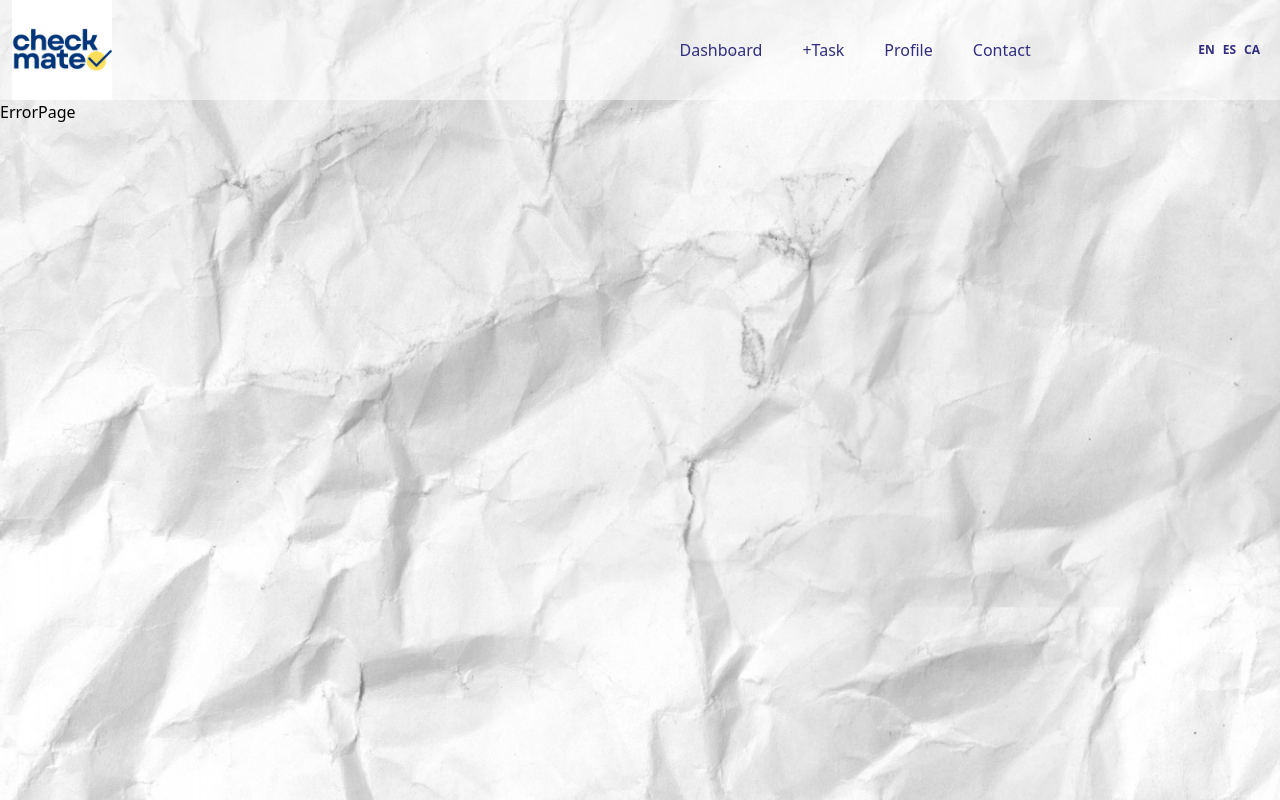
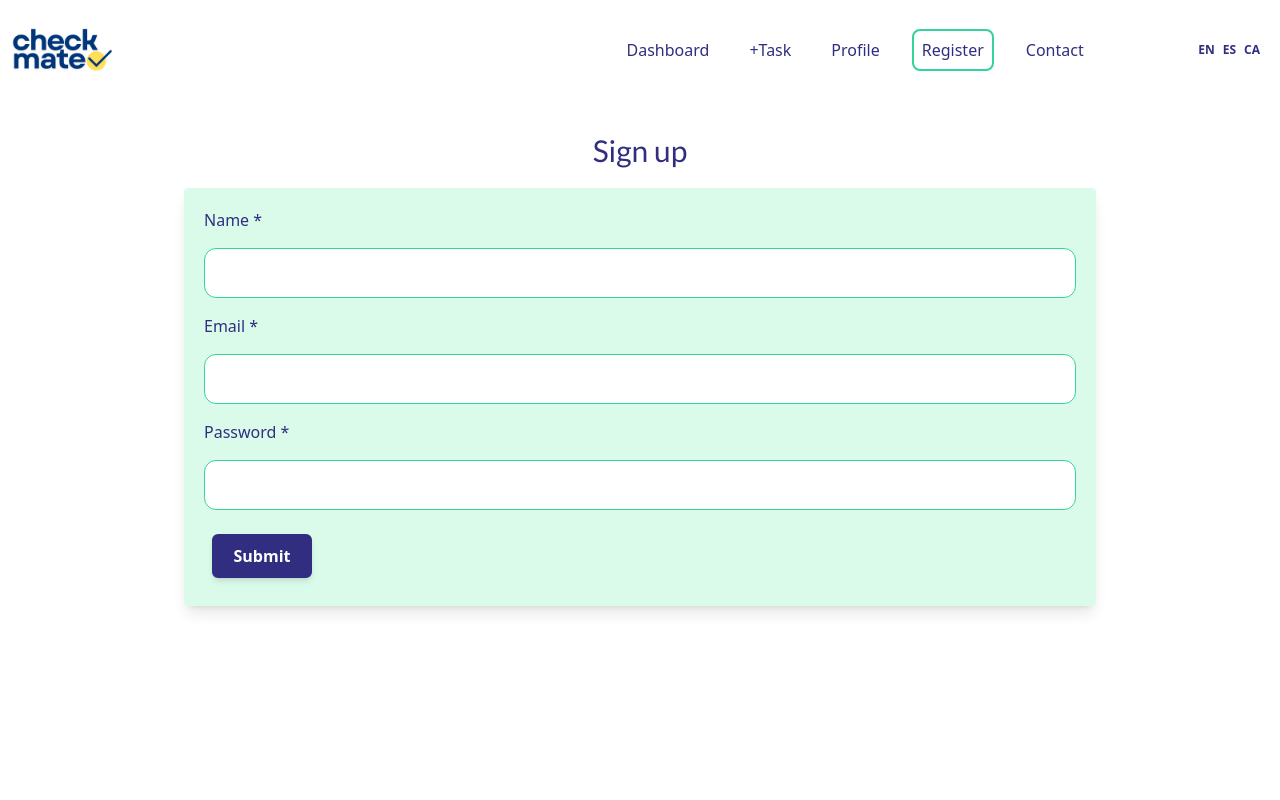
Before and after one commit to OhMyLaia/check-mate-app, a React (Vite) app in the folder frontend/: page /sign-up in a window 1280 px wide. Built offline with nearby package versions, Linux system fonts and the light colour scheme.

Commit message:
created register form UI, WIP: create logics

```diff
--- a/frontend/src/App.css
+++ b/frontend/src/App.css
@@ -31,17 +31,17 @@
 }
 
 body {
-  background-image: url('./assets/paper-texture.png');
+  /* background-image: url('./assets/paper-texture.png'); */
   /* background-repeat: repeat; */
-  background-repeat: no-repeat;
+  /* background-repeat: no-repeat; */
 
   /* 2. Stretch it to cover the whole visible screen */
-  background-size: cover;
+  /* background-size: cover;  */
 
   /* 3. LOCK IT. The content scrolls, the paper stays still. */
-  background-attachment: fixed;
+  /* background-attachment: fixed;  */
 
-  background-position: center;
+  /* background-position: center; */
 
 }
 
--- a/frontend/src/components/NewTaskForm.tsx
+++ b/frontend/src/components/NewTaskForm.tsx
@@ -34,7 +34,7 @@ function NewTaskForm() {
             <div className='bg-secondary-light/80 h-1/3 w-3/4 shadow-lg m-5 rounded'>
                 <form className='flex flex-col gap-y-4 w-full p-5'>
 
-                    <label htmlFor="task_id" className="font-medium"> Select a task </label>
+                    <label htmlFor="task_id" className="font-medium"> Select a task * </label>
                     <GenericSelect
                         label="task"
                         value={task}
@@ -68,7 +68,7 @@ function NewTaskForm() {
                     // onChange={handleChange}
                     />
                     <span className='text-sm text-end'>{`${text.length}/300`}</span>
-                    <label htmlFor="assignee_id" className="font-medium"> Assign to </label>
+                    <label htmlFor="assignee_id" className="font-medium"> Assign to * </label>
                     <GenericSelect
                         label="assignee"
                         value={assignee}
@@ -76,7 +76,7 @@ function NewTaskForm() {
                         onChange={(newValue) => setAssignee(newValue)}
                     />
 
-                    <label htmlFor="weekday_id" className="font-medium"> Day </label>
+                    <label htmlFor="weekday_id" className="font-medium"> Day * </label>
                     <GenericSelect
                         label="weekday"
                         value={day}
@@ -91,14 +91,14 @@ function NewTaskForm() {
                         options={priorityOptions}
                         onChange={(newValue) => setPriority(newValue)}
                     />
+                    {/* if no priority, low? */}
 
                     <label htmlFor="penalty_id"
                         className="font-medium border-2
                     bg-orange-500/10
                     text-orange-500
                     border-orange-500
-                    w-fit px-2 rounded-lg">
-                        Penalty </label>
+                    w-fit px-2 rounded-lg"> Penalty </label>
                     <GenericSelect
                         label="penalty"
                         value={penalty}
--- a/frontend/src/components/RegisterForm.tsx
+++ b/frontend/src/components/RegisterForm.tsx
@@ -11,11 +11,11 @@ function RegisterForm() {
 
     return (
         <div className='p-4 flex flex-col justify-start items-center w-full text-primary'>
-            <h2 className='text-center lato-regular text-3xl'>New custom name</h2>
+            <h2 className='text-center lato-regular text-3xl'>Sign up</h2>
             <div className='bg-secondary-light/80 h-1/3 w-3/4 shadow-lg m-5 rounded'>
                 <form className='flex flex-col gap-y-4 w-full p-5'>
 
-                    <label htmlFor="name_id" className="font-medium"> Select a name </label>
+                    <label htmlFor="name_id" className="font-medium"> Name * </label>
                     <input
                         type="text"
                         id="name_id"
@@ -23,7 +23,26 @@ function RegisterForm() {
                         className='w-full border border-secondary rounded-xl bg-white p-3'
                     ></input>
 
-                    <NavLink to={"/home"}>
+                    <label htmlFor="email_id" className="font-medium"> Email * </label>
+                    <input
+                        type="email"
+                        id="email_id"
+                        name="email"
+                        className='w-full border border-secondary rounded-xl bg-white p-3'
+                    ></input>
+
+                    <label htmlFor="password_id" className="font-medium"> Password * </label>
+                    <input
+                        type="password"
+                        id="password_id"
+                        name="password"
+                        className='w-full border border-secondary rounded-xl bg-white p-3'
+                    ></input>
+
+                        {/* join household / create household here */}
+
+                    <div className='w-fit'>
+                        <NavLink to={"/profile"}>
                             <PrimaryButton
                                 // isLoading={isLoading}
                                 type={"submit"}
@@ -31,6 +50,7 @@ function RegisterForm() {
                                 className={`${"bg-primary border-2 border-primary text-white hover:bg-secondary hover:border-2 hover:border-primary hover:text-primary"}`}
                             />
                         </NavLink>
+                    </div>
                 </form>
             </div>
         </div>
--- a/frontend/src/layout/Navbar.tsx
+++ b/frontend/src/layout/Navbar.tsx
@@ -46,6 +46,7 @@ function Navbar() {
         { name: '+Task', path: '/new-task' },
         // { name: 'Dashboard', path: '/dashboard'},
         { name: 'Profile', path: '/profile' },
+        { name: 'Register', path: '/sign-up' },
         { name: 'Contact', path: '/contact' },
         // { name: 'About us', path: '/about' },
     ];
--- a/frontend/src/pages/LandingPage.tsx
+++ b/frontend/src/pages/LandingPage.tsx
@@ -22,7 +22,7 @@ function LandingPage() {
             <div className=''>
                 <h1 className='text-6xl'>{t('landing.title')}</h1>
                 <h2 className='text-5xl mt-1 mb-10 '>{t('landing.subtitle')}</h2>
-                <div className='shadow-lg p-3 md:p-7 rounded-xl md:w-1/2 bg-warning/40 '>
+                <div className='shadow-lg p-3 md:p-7 rounded-xl md:w-1/2 bg-secondary-light/80 '>
                     <p className='text-2xl font-bold ms-2'>
                     {t('landing.intro.hook')}
                     </p>
--- a/frontend/src/pages/ProfilePage.tsx
+++ b/frontend/src/pages/ProfilePage.tsx
@@ -1,9 +1,11 @@
 import React from 'react'
+import RegisterForm from '../components/RegisterForm'
 
 function ProfilePage() {
     return (
-        <>
-        </>
+        <main>
+            <h2>Hello</h2>
+        </main>
     )
 }
 
--- a/frontend/src/pages/RegisterPage.tsx
+++ b/frontend/src/pages/RegisterPage.tsx
@@ -1,55 +1,11 @@
 import React from 'react'
 import PrimaryButton from '../components/PrimaryButton';
+import RegisterForm from '../components/RegisterForm';
 
 function RegisterPage() {
     return (
         <main className='p-4 flex flex-col justify-start items-center w-full text-indigo-900'>
-            <h2 className='text-center lato-regular'>New custom task</h2>
-            <div className='bg-emerald-50 h-1/3 w-3/4 shadow-lg m-5'>
-                <form className='flex flex-col gap-y-4 w-full p-5'>
-                <label htmlFor="name_id" className="font-medium"> Name </label>
-                    <input
-                        className="w-full border border-emerald-400 rounded-xl bg-white p-3"
-                        type="text"
-                        id="name_id"
-                        name="name"
-                        // value={formData.name}
-                        // onChange={handleChange}
-                    />
-                    <label htmlFor="email_id" className="font-medium"> Email </label>
-                    <input
-                        className="w-full border border-emerald-400 rounded-xl bg-white p-3"
-                        type="email"
-                        id="email_id"
-                        name="email"
-                        // value={formData.email}
-                        // onChange={handleChange}
-                    />
-                    <label htmlFor="role_id" className="font-medium"> Role </label>
-                    <select
-                        id="role_id"
-                        name="role"
-                        // value={formData.role}
-                        // onChange={handleChange}
-                        className="w-full rounded-md shadow-sm py-3 border border-emerald-300 bg-white"
-                    >
-                        <option value="" disabled>
-                            Select your role...
-                        </option>
-                        {/* {SESSIONS_TRACK.map(role => (
-                            <option key={role} value={role}>
-                                {role}
-                            </option>
-                        ))} */}
-                    </select>
-                    <PrimaryButton
-                        // isLoading={isLoading}
-                        type={"submit"}
-                        children={"Submit"}
-                        className={`${"bg-indigo-900 text-white"}`}
-                    />
-                </form>
-            </div>
+            <RegisterForm/>
         </main>
     )
 }
--- a/frontend/src/routes/AppRoutes.tsx
+++ b/frontend/src/routes/AppRoutes.tsx
@@ -6,15 +6,16 @@ import ErrorPage from "../pages/ErrorPage";
 import ContactPage from "../pages/ContactPage";
 import ProfilePage from "../pages/ProfilePage";
 import NewTaskPage from "../pages/NewTaskPage";
-
+import RegisterPage from "../pages/RegisterPage";
 function AppRoutes() {
     return (
         <Routes>
             <Route path="/" element={<LandingPage />} />
             <Route path="/home" element={<DashboardPage />} />
-            <Route path="/contact" element={<ContactPage />} />
+            <Route path="/sign-up" element={<RegisterPage />} />
             <Route path="/profile" element={<ProfilePage />} />
             <Route path="/new-task" element={<NewTaskPage />} />
+            <Route path="/contact" element={<ContactPage />} />
             <Route path="/*" element={<ErrorPage />} />
         </Routes>
     )
```
Lines whose indentation alone changed are shown as unchanged.
